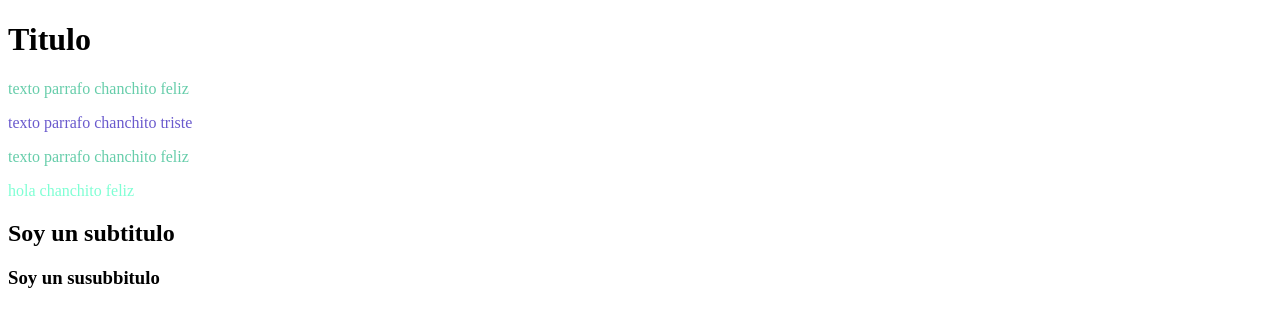
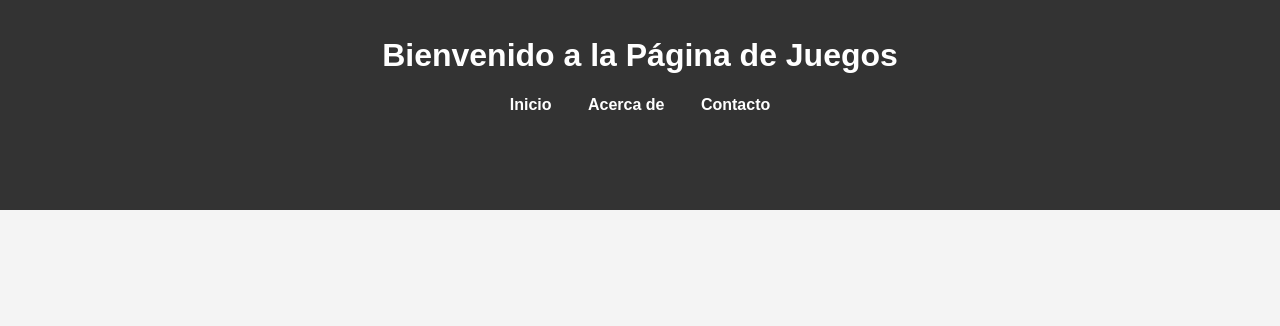
Before and after one commit to Samybriseno27/Cursiyo-VSCODE, a plain HTML site: page Js/coffe/index.html in a window 1280 px wide. Drawn offline with Linux system fonts and the light colour scheme.

Commit message:
Add initial game fetching functionality and update HTML structure

```diff
--- a/Js/coffe/index.html
+++ b/Js/coffe/index.html
@@ -1,20 +1,57 @@
 <!DOCTYPE html>
 <html lang="en">
 <head>
-    <meta charset="UTF-8">
-    <meta name="viewport" content="width=device-width, initial-scale=1.0">
-    <title>Document</title>
-    <link rel="stylesheet" href="style.css">
+    <title>Evento del dia del programador</title>
+    <style>
+        body {
+            font-family: Arial, sans-serif;
+            margin: 0;
+            padding: 0;
+            background-color: #f4f4f4;
+        }
+        header {
+            background-color: #333;
+            color: #fff;
+            padding: 1rem 0;
+            text-align: center;
+        }
+        nav ul {
+            list-style: none;
+            padding: 0;
+        }
+        nav ul li {
+            display: inline;
+            margin: 0 1rem;
+        }
+        nav ul li a {
+            color: #fff;
+            text-decoration: none;
+            font-weight: bold;
+        }
+        nav ul li a:hover {
+            text-decoration: underline;
+        }
+        #games-container {
+            padding: 2rem;
+        }
+        .game {
+            background-color: #fff;
+            border: 1px solid #ddd;
+            margin-bottom: 1rem;
+            padding: 1rem;
+            border-radius: 5px;
+        }
+    </style>
 </head>
 <body>
-    <h1 id="titulo">Titulo</h1>
-    <p class="texto especial">texto parrafo chanchito feliz</p>
-    <p class="texto">texto parrafo chanchito triste</p>
-    <p class="especial">texto parrafo chanchito feliz </p>
-    <div>
-        <p>hola chanchito feliz</p>
-        <h2>Soy un subtitulo</h2>
-        <h3>Soy un susubbitulo</h3>
-    </div>
+    <header>
+        <h1>Bienvenido a la Página de Juegos</h1>
+        <nav>
+            <ul>
+                <li><a href="index.html">Inicio</a></li>
+                <li><a href="about.html">Acerca de</a></li>
+                <li><a href="contact.html">Contacto</a></li>
+            </ul>
+    <div id="games-container"></div>
 </body>
 </html>
--- /dev/null
+++ b/style.css
@@ -0,0 +1,5 @@
+header{
+  background-color: #f2f2f2;
+  padding: 20px;
+  text-align: center;
+}
```
Also changed, not shown: Untitled-1.html (deleted, +0 -14 lines), hola.js (+2 -6 lines), main.js (added, +27 -0 lines), 2 other files.
